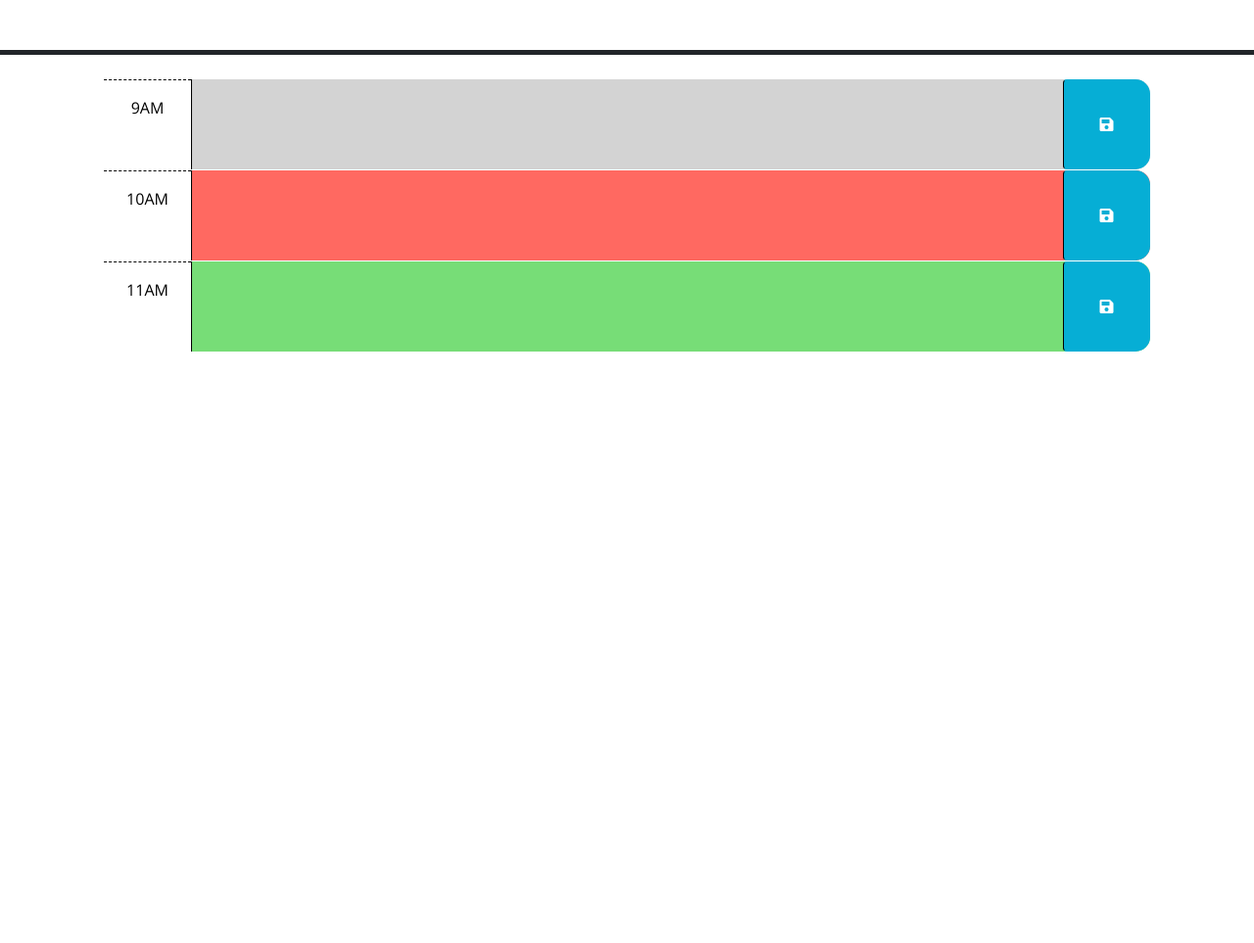
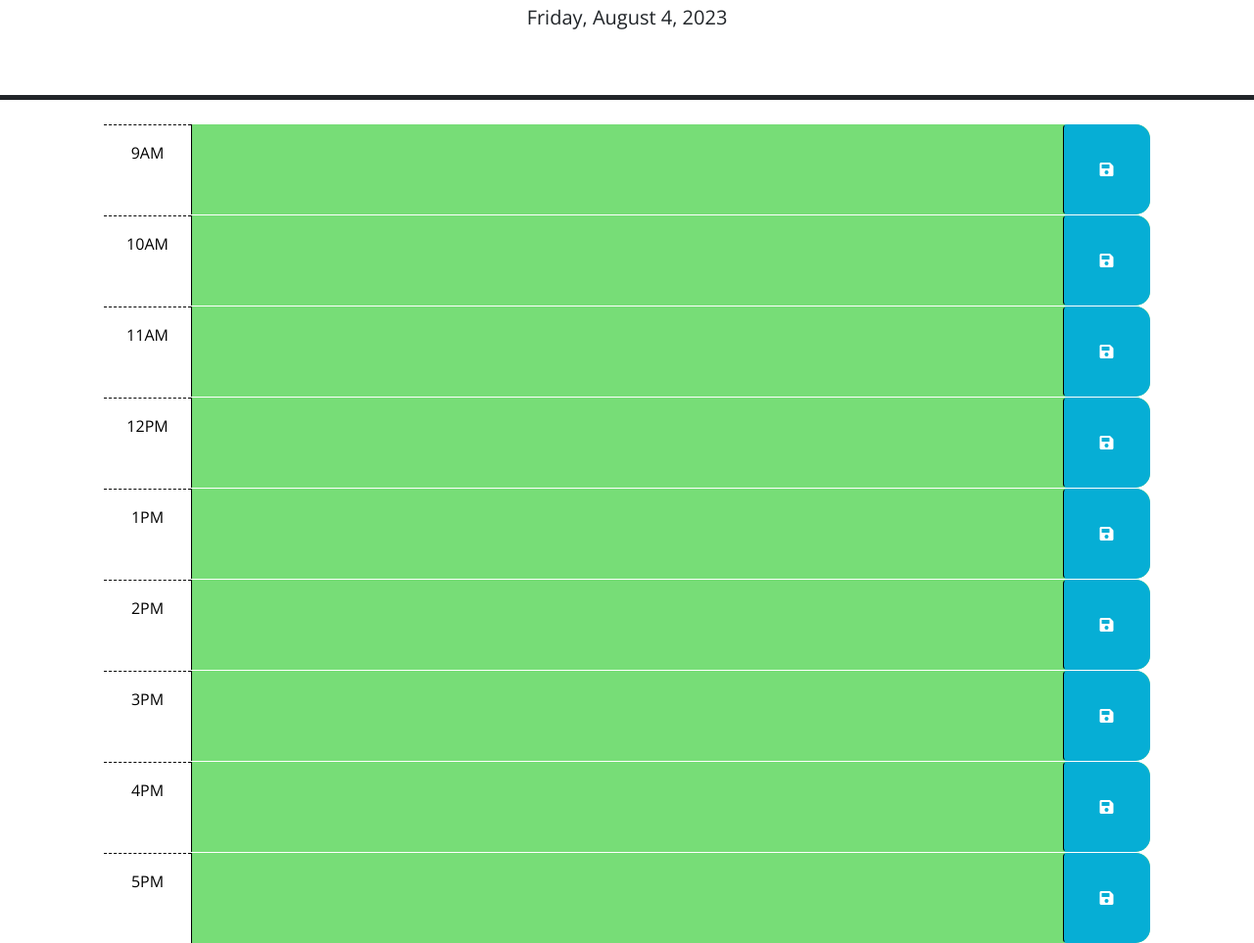
Before and after one commit to splacito22/venus, a plain HTML site: page index.html in a window 1280 px wide. Shown: the part 176-1139 px from the top of the page at 98% size. Before the commit the page ends 800 px from the top, so only its background shows below. Drawn offline with nearby package versions, Linux system fonts and the light colour scheme; files that its build step writes are made by us from their sources.

Commit message:
added html, css, and script codes

```diff
--- a/assets/script.js
+++ b/assets/script.js
@@ -1,23 +1,40 @@
-// Wrap all code that interacts with the DOM in a call to jQuery to ensure that
-// the code isn't run until the browser has finished rendering all the elements
-// in the html.
 $(function () {
-  // TODO: Add a listener for click events on the save button. This code should
-  // use the id in the containing time-block as a key to save the user input in
-  // local storage. HINT: What does `this` reference in the click listener
-  // function? How can DOM traversal be used to get the "hour-x" id of the
-  // time-block containing the button that was clicked? How might the id be
-  // useful when saving the description in local storage?
-  //
-  // TODO: Add code to apply the past, present, or future class to each time
-  // block by comparing the id to the current hour. HINTS: How can the id
-  // attribute of each time-block be used to conditionally add or remove the
-  // past, present, and future classes? How can Day.js be used to get the
-  // current hour in 24-hour time?
-  //
-  // TODO: Add code to get any user input that was saved in localStorage and set
-  // the values of the corresponding textarea elements. HINT: How can the id
-  // attribute of each time-block be used to do this?
-  //
-  // TODO: Add code to display the current date in the header of the page.
+  // Add a listener for click events on the save button
+  $(".saveBtn").on("click", function () {
+    // Get the user input (event description) from the corresponding textarea
+    var eventDescription = $(this).siblings(".description").val();
+    // Get the ID of the containing time-block (e.g., "hour-9")
+    var timeBlockId = $(this).parent().attr("id");
+    // Save the event description in local storage using the time block ID as the key
+    localStorage.setItem(timeBlockId, eventDescription);
+  });
+
+  // Add code to apply the past, present, or future class to each time block
+  var currentHour = dayjs().hour(); // Get the current hour in 24-hour format
+  $(".time-block").each(function () {
+    var timeBlockHour = parseInt($(this).attr("id").split("-")[1]); // Extract the hour from the time block ID
+    if (timeBlockHour < currentHour) {
+      // Time block is in the past
+      $(this).addClass("past").removeClass("present future");
+    } else if (timeBlockHour === currentHour) {
+      // Time block is the current hour
+      $(this).addClass("present").removeClass("past future");
+    } else {
+      // Time block is in the future
+      $(this).addClass("future").removeClass("past present");
+    }
+  });
+
+  // Add code to get user input from localStorage and set textarea values
+  $(".time-block").each(function () {
+    var timeBlockId = $(this).attr("id");
+    var eventDescription = localStorage.getItem(timeBlockId);
+    if (eventDescription) {
+      $(this).find(".description").val(eventDescription);
+    }
+  });
+
+  // Add code to display the current date in the header
+  var currentDate = dayjs().format("dddd, MMMM D, YYYY");
+  $("#currentDay").text(currentDate);
 });
--- a/index.html
+++ b/index.html
@@ -1,3 +1,4 @@
+<!DOCTYPE html>
 <html lang="en">
   <head>
     <meta charset="UTF-8" />
@@ -17,10 +18,9 @@
       href="https://fonts.googleapis.com/css?family=Open+Sans&display=swap"
       rel="stylesheet"
     />
-    <link rel="stylesheet" href="style.css" />
+    <link rel="stylesheet" href="./assets/style.css" />
     <title>Work Day Scheduler</title>
   </head>
-
   <body>
     <header class="p-5 mb-4 border-5 border-bottom border-dark text-center">
       <h1 class="display-3">Work Day Scheduler</h1>
@@ -28,42 +28,71 @@
       <p id="currentDay" class="lead"></p>
     </header>
     <div class="container-lg px-5">
-      <!-- Use class for "past", "present", and "future" to apply styles to the
-        time-block divs accordingly. The javascript will need to do this by
-        adding/removing these classes on each div by comparing the hour in the
-        id to the current hour. The html provided below is meant to be an example
-        demonstrating how the css provided can be leveraged to create the
-        desired layout and colors. The html below should be removed or updated
-        in the finished product. Remember to delete this comment once the
-        code is implemented.
-        -->
-
-      <!-- Example of a past time block. The "past" class adds a gray background color. -->
-      <div id="hour-9" class="row time-block past">
+      <!-- Time blocks for each hour of the work day -->
+      <div id="hour-9" class="row time-block">
         <div class="col-2 col-md-1 hour text-center py-3">9AM</div>
-        <textarea class="col-8 col-md-10 description" rows="3"> </textarea>
+        <textarea class="col-8 col-md-10 description" rows="3"></textarea>
         <button class="btn saveBtn col-2 col-md-1" aria-label="save">
           <i class="fas fa-save" aria-hidden="true"></i>
         </button>
       </div>
-
-      <!-- Example of a a present time block. The "present" class adds a red background color. -->
-      <div id="hour-10" class="row time-block present">
+      <div id="hour-10" class="row time-block">
         <div class="col-2 col-md-1 hour text-center py-3">10AM</div>
-        <textarea class="col-8 col-md-10 description" rows="3"> </textarea>
+        <textarea class="col-8 col-md-10 description" rows="3"></textarea>
         <button class="btn saveBtn col-2 col-md-1" aria-label="save">
           <i class="fas fa-save" aria-hidden="true"></i>
         </button>
       </div>
-
-      <!-- Example of a future time block. The "future" class adds a green background color. -->
-      <div id="hour-11" class="row time-block future">
+      <div id="hour-11" class="row time-block">
         <div class="col-2 col-md-1 hour text-center py-3">11AM</div>
-        <textarea class="col-8 col-md-10 description" rows="3"> </textarea>
+        <textarea class="col-8 col-md-10 description" rows="3"></textarea>
         <button class="btn saveBtn col-2 col-md-1" aria-label="save">
           <i class="fas fa-save" aria-hidden="true"></i>
         </button>
       </div>
+      <div id="hour-12" class="row time-block">
+        <div class="col-2 col-md-1 hour text-center py-3">12PM</div>
+        <textarea class="col-8 col-md-10 description" rows="3"></textarea>
+        <button class="btn saveBtn col-2 col-md-1" aria-label="save">
+          <i class="fas fa-save" aria-hidden="true"></i>
+        </button>
+      </div>
+      <div id="hour-13" class="row time-block">
+        <div class="col-2 col-md-1 hour text-center py-3">1PM</div>
+        <textarea class="col-8 col-md-10 description" rows="3"></textarea>
+        <button class="btn saveBtn col-2 col-md-1" aria-label="save">
+          <i class="fas fa-save" aria-hidden="true"></i>
+        </button>
+      </div>
+      <div id="hour-14" class="row time-block">
+        <div class="col-2 col-md-1 hour text-center py-3">2PM</div>
+        <textarea class="col-8 col-md-10 description" rows="3"></textarea>
+        <button class="btn saveBtn col-2 col-md-1" aria-label="save">
+          <i class="fas fa-save" aria-hidden="true"></i>
+        </button>
+      </div>
+      <div id="hour-15" class="row time-block">
+        <div class="col-2 col-md-1 hour text-center py-3">3PM</div>
+        <textarea class="col-8 col-md-10 description" rows="3"></textarea>
+        <button class="btn saveBtn col-2 col-md-1" aria-label="save">
+          <i class="fas fa-save" aria-hidden="true"></i>
+        </button>
+      </div>
+      <div id="hour-16" class="row time-block">
+        <div class="col-2 col-md-1 hour text-center py-3">4PM</div>
+        <textarea class="col-8 col-md-10 description" rows="3"></textarea>
+        <button class="btn saveBtn col-2 col-md-1" aria-label="save">
+          <i class="fas fa-save" aria-hidden="true"></i>
+        </button>
+      </div>
+      <div id="hour-17" class="row time-block">
+        <div class="col-2 col-md-1 hour text-center py-3">5PM</div>
+        <textarea class="col-8 col-md-10 description" rows="3"></textarea>
+        <button class="btn saveBtn col-2 col-md-1" aria-label="save">
+          <i class="fas fa-save" aria-hidden="true"></i>
+        </button>
+      </div>
+    </div>
 
     <script src="https://code.jquery.com/jquery-3.4.1.min.js"></script>
     <script
@@ -71,7 +100,6 @@
       integrity="sha256-iu/zLUB+QgISXBLCW/mcDi/rnf4m4uEDO0wauy76x7U="
       crossorigin="anonymous"
     ></script>
-
-    <script src="script.js"></script>
+    <script src="./assets/script.js"></script>
   </body>
 </html>
```
